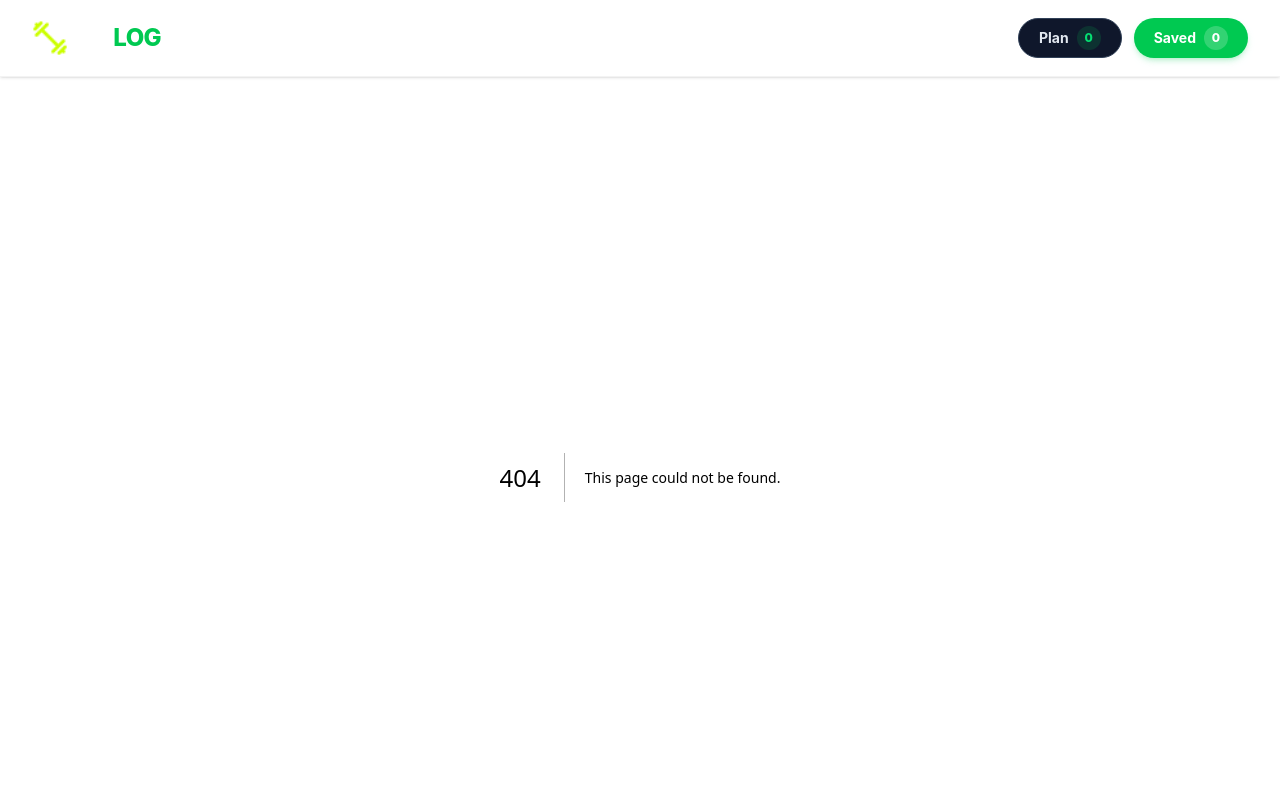
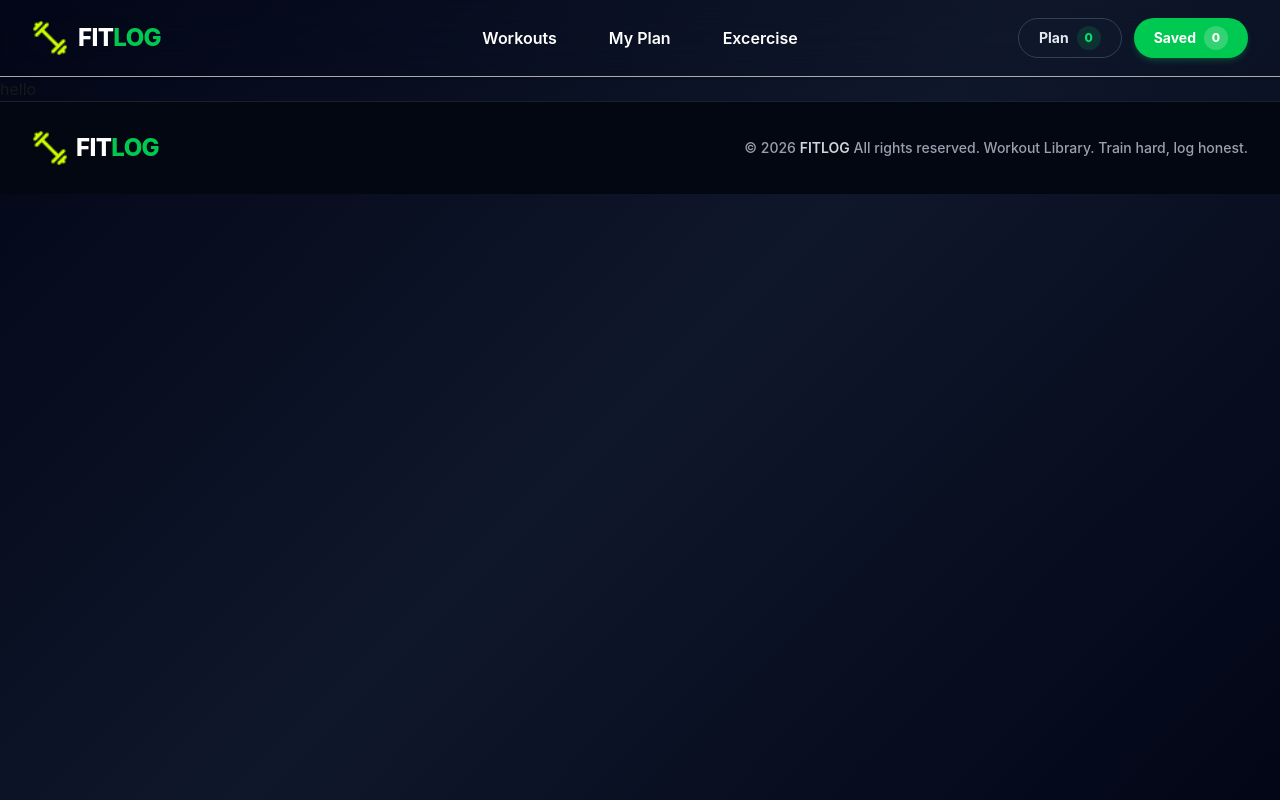
Before and after one commit to Shayonboidya/fit-log, a Next.js app: page /my-plan in a window 1280 px wide. Before the commit this address had no page. Shown: the top 800 px of the page. Built offline with nearby package versions, Linux system fonts and the light colour scheme.

Commit message:
add my plan page

```diff
--- /dev/null
+++ b/app/my-plan/page.tsx
@@ -0,0 +1,11 @@
+import React from 'react';
+
+const MyPlanPage = () => {
+    return (
+        <div>
+            hello
+        </div>
+    );
+};
+
+export default MyPlanPage;
```
